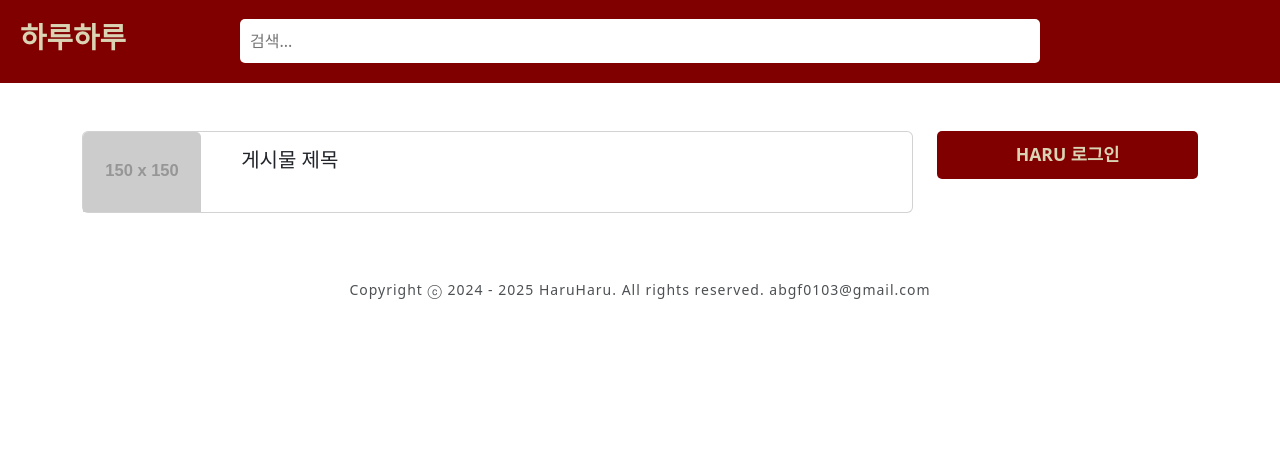
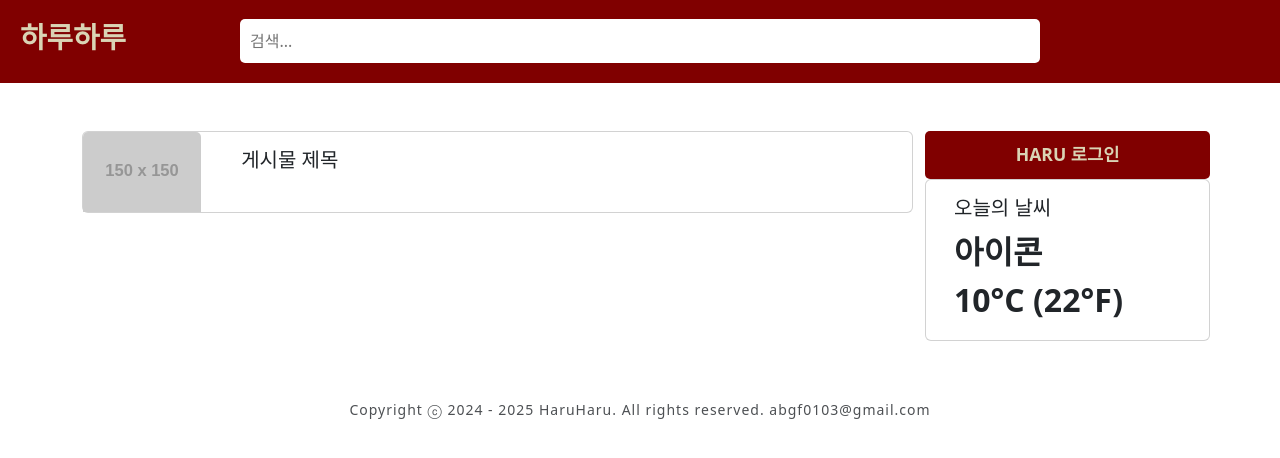
Before and after one commit to abgf0103/community-platform-frontend, a React (Create React App) app: page / in a window 1280 px wide. Shown: the top 458 px of the page. Built offline with nearby package versions, Linux system fonts and the light colour scheme.

Commit message:
Update weather area

```diff
--- a/src/components/MainPage/MainPage.js
+++ b/src/components/MainPage/MainPage.js
@@ -36,12 +36,23 @@ function MainPage() {
                         </Card>
                     </Col>
                     <Col md={3}>
+                        <Row>
                             <button
                                 className="goto-login-btn"
                                 onClick={handleLoginClick}
                             >
                                 HARU 로그인
                             </button>
+                        </Row>
+                        <Row>
+                            <Card>
+                                <Card.Body className="post-title">
+                                    <Card.Title>오늘의 날씨</Card.Title>
+                                    <div className="weather-icon">아이콘</div>
+                                    10°C (22°F)
+                                </Card.Body>
+                            </Card>
+                        </Row>
                     </Col>
                 </Row>
             </Container>
```
Lines whose indentation alone changed are shown as unchanged.
